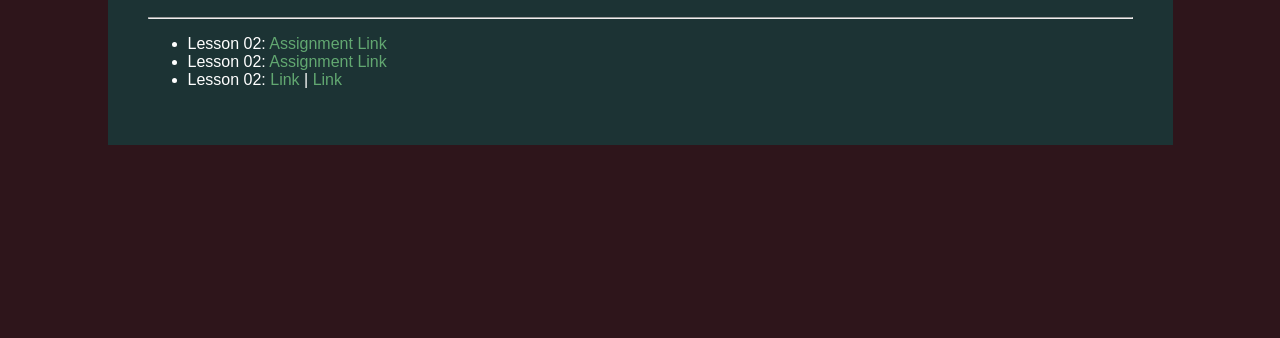
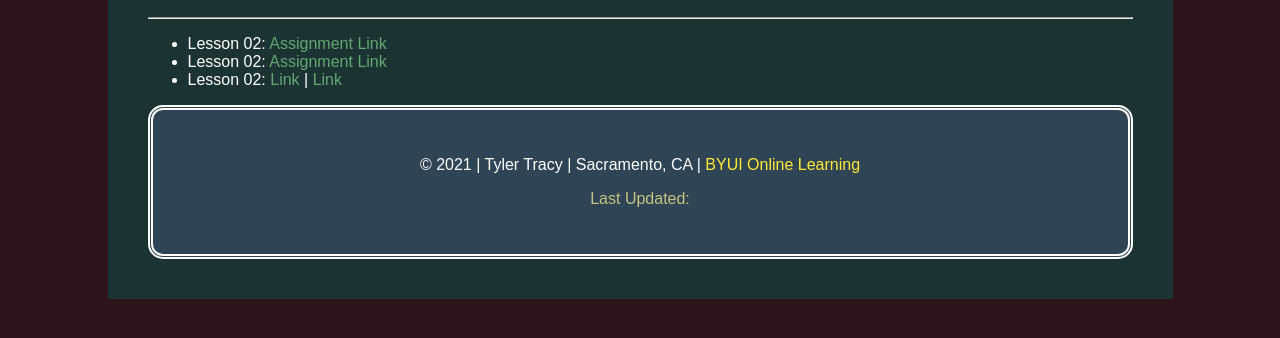
Before and after one commit to A1Ronin/WDD-230-Tyler-Tracy, a plain HTML site: page index.html in a window 1280 px wide. Shown: the part 288-626 px from the top of the page. Drawn offline with Linux system fonts and the light colour scheme; files that its build step writes are made by us from their sources.

Commit message:
date.js added footer added

```diff
--- /dev/null
+++ b/date.js
@@ -0,0 +1,2 @@
+var dt = new Date(document.lastModified);
+document.getElementById('date-time').innerHTML = dt;
--- a/index.html
+++ b/index.html
@@ -21,6 +21,11 @@
                 <li>Lesson 02: <a href="">Assignment Link</a></li>
                 <li>Lesson 02: <a href="">Link</a> | <a href="">Link</a></li>
         </main>
+        <footer>
+            <p>&copy; 2021 | Tyler Tracy | Sacramento, CA |
+            <a href="https://www.byui.edu/online" target="blank">BYUI Online Learning</a></p>
+            <p class="date">Last Updated: <span id='date-time'><script src="js/date.js"></script></span></p>
+        </footer>
     </div>
 
 </body>
```
